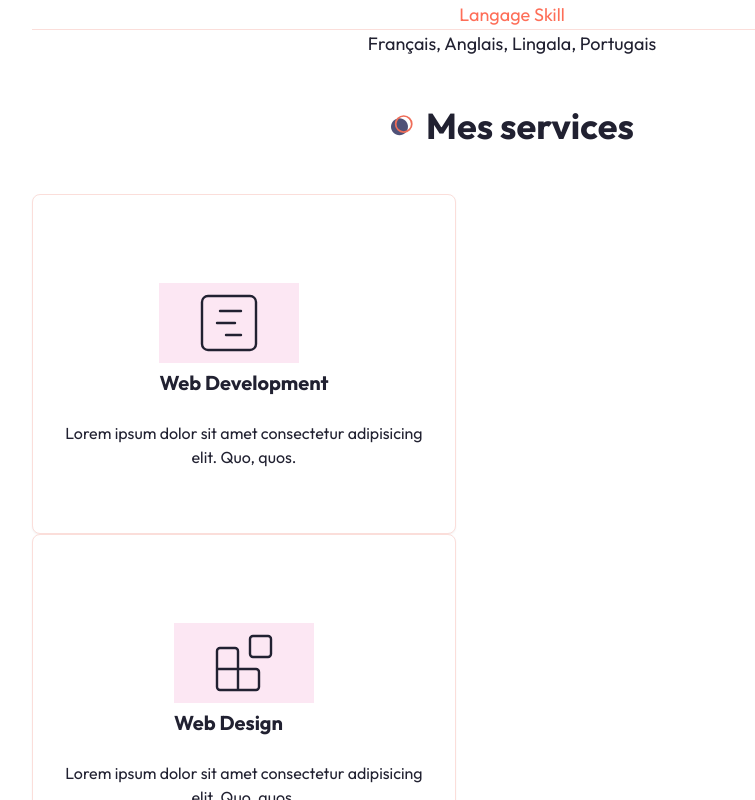
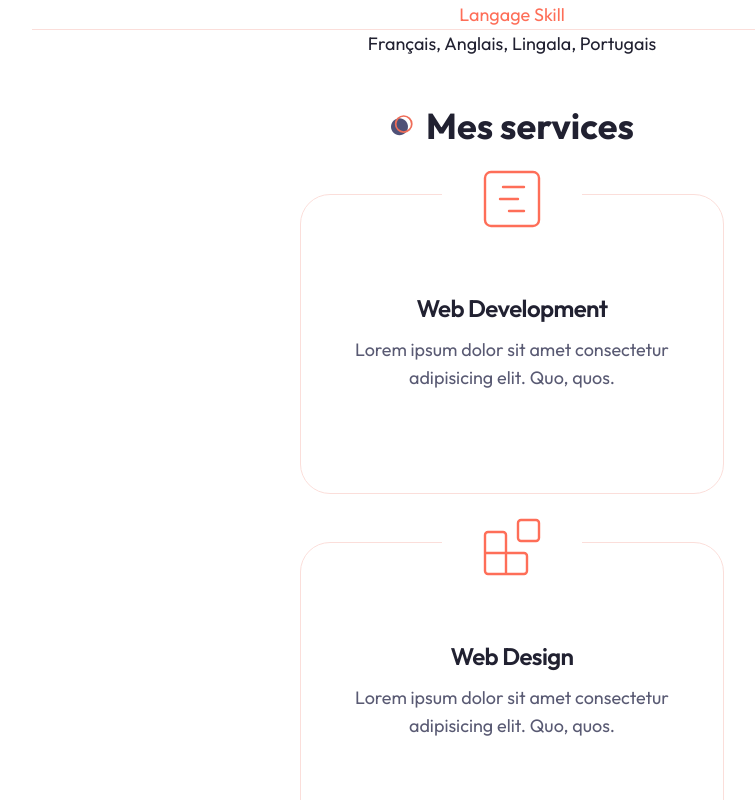
Before and after one commit to Ambrosioc/portfolio-next, a Next.js app: page / in a window 1280 px wide. Shown: the part 1560-2360 px from the top of the page, without its empty margins (128-883 px from the left). Built offline with nearby package versions, Linux system fonts and the light colour scheme.

Commit message:
finish section services

```diff
--- a/components/Services.jsx
+++ b/components/Services.jsx
@@ -1,5 +1,11 @@
 import { GanttChartSquare, Blocks, Gem } from "lucide-react";
-import { Card, CardContent, CardHeader } from "./ui/card";
+import {
+	Card,
+	CardContent,
+	CardDescription,
+	CardHeader,
+	CardTitle,
+} from "./ui/card";
 
 const servicesData = [
 	{
@@ -30,27 +36,22 @@ const Services = () => {
 					Mes services
 				</h2>
 				{/* grid items */}
-				<div>
+				<div className="grid xl:grid-cols-3 justify-center gap-y-12 xl:gap-y-24 xl:gap-x-8">
 					{servicesData.map((item, index) => (
 						<Card
 							key={index}
-							className="w-full max-w-[424px] h-[300px flex flex-col pt-16 pb-10 justify-center items-center relative] ">
-							<CardHeader>
-								<div className="w-[140px] h-[80px] bg-pink-100 dark:bg-background flex justify-center items-center ">
+							className="w-full max-w-[424px] h-[300px] flex flex-col xl:flex pt-16 pb-10 justify-center items-center relative">
+							<CardHeader className="text-primary absolute -top-[60px]">
+								<div className="w-[140px] h-[80px] bg-white dark:bg-background flex justify-center items-center ">
 									{item.icon}
 								</div>
-								<h3 className="text-xl font-bold mb-4">{item.title}</h3>
 							</CardHeader>
-							<CardContent>
-								<p className="text-center">{item.description}</p>
+							<CardContent className="text-center">
+								<CardTitle className="mb-4">{item.title}</CardTitle>
+								<CardDescription className="text-lg">
+									{item.description}
+								</CardDescription>
 							</CardContent>
-							{/* <CardContent>
-								<div className="flex flex-col items-center">
-									<div className="text-3xl mb-4">{item.icon}</div>
-									<h3 className="text-xl font-bold mb-4">{item.title}</h3>
-									<p className="text-center">{item.description}</p>
-								</div>
-							</CardContent> */}
 						</Card>
 					))}
 				</div>
--- a/components/ui/card.jsx
+++ b/components/ui/card.jsx
@@ -1,50 +1,68 @@
-import * as React from "react"
+import * as React from "react";
 
-import { cn } from "@/lib/utils"
+import { cn } from "@/lib/utils";
 
 const Card = React.forwardRef(({ className, ...props }, ref) => (
 	<div
 		ref={ref}
-    className={cn("rounded-lg border bg-card text-card-foreground shadow-sm", className)}
-    {...props} />
-))
-Card.displayName = "Card"
+		className={cn(
+			"rounded-[30px] border bg-background text-card-foreground",
+			className
+		)}
+		{...props}
+	/>
+));
+Card.displayName = "Card";
 
 const CardHeader = React.forwardRef(({ className, ...props }, ref) => (
 	<div
 		ref={ref}
 		className={cn("flex flex-col space-y-1.5 p-6", className)}
-    {...props} />
-))
-CardHeader.displayName = "CardHeader"
+		{...props}
+	/>
+));
+CardHeader.displayName = "CardHeader";
 
 const CardTitle = React.forwardRef(({ className, ...props }, ref) => (
 	<h3
 		ref={ref}
-    className={cn("text-2xl font-semibold leading-none tracking-tight", className)}
-    {...props} />
-))
-CardTitle.displayName = "CardTitle"
+		className={cn(
+			"text-2xl font-semibold leading-none tracking-tight",
+			className
+		)}
+		{...props}
+	/>
+));
+CardTitle.displayName = "CardTitle";
 
 const CardDescription = React.forwardRef(({ className, ...props }, ref) => (
 	<p
 		ref={ref}
 		className={cn("text-sm text-muted-foreground", className)}
-    {...props} />
-))
-CardDescription.displayName = "CardDescription"
+		{...props}
+	/>
+));
+CardDescription.displayName = "CardDescription";
 
 const CardContent = React.forwardRef(({ className, ...props }, ref) => (
 	<div ref={ref} className={cn("p-6 pt-0", className)} {...props} />
-))
-CardContent.displayName = "CardContent"
+));
+CardContent.displayName = "CardContent";
 
 const CardFooter = React.forwardRef(({ className, ...props }, ref) => (
 	<div
 		ref={ref}
 		className={cn("flex items-center p-6 pt-0", className)}
-    {...props} />
-))
-CardFooter.displayName = "CardFooter"
+		{...props}
+	/>
+));
+CardFooter.displayName = "CardFooter";
 
-export { Card, CardHeader, CardFooter, CardTitle, CardDescription, CardContent }
+export {
+	Card,
+	CardHeader,
+	CardFooter,
+	CardTitle,
+	CardDescription,
+	CardContent,
+};
```
Lines whose indentation alone changed are shown as unchanged.
